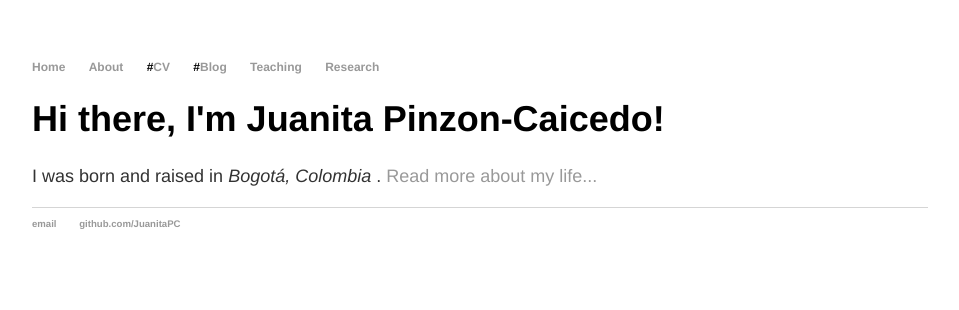
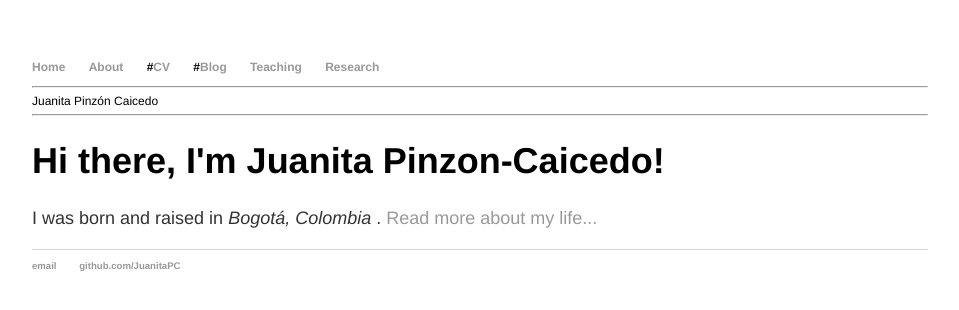
Before and after one commit to JuanitaPC/JuanitaPC.github.io, a Jekyll site: the page built from index.html, in a window 1280 px wide. Shown: the top 310 px of the page, without its empty margins (160-1119 px from the left). Built offline with Jekyll 4.4.1, drawn with Linux system fonts in a browser that asks for light colours.

Commit message:
Update default.html

```diff
--- a/_layouts/default.html
+++ b/_layouts/default.html
@@ -16,6 +16,11 @@
 				<li><a href="/research.html">Research</a></li>
 	    		</ul>
 			</nav>
+			<header>
+				<hr>
+				Juanita Pinz&oacute;n Caicedo<br>
+				<hr>
+			</header>
 			<div class="container">
 
 			{{ content }}
```
